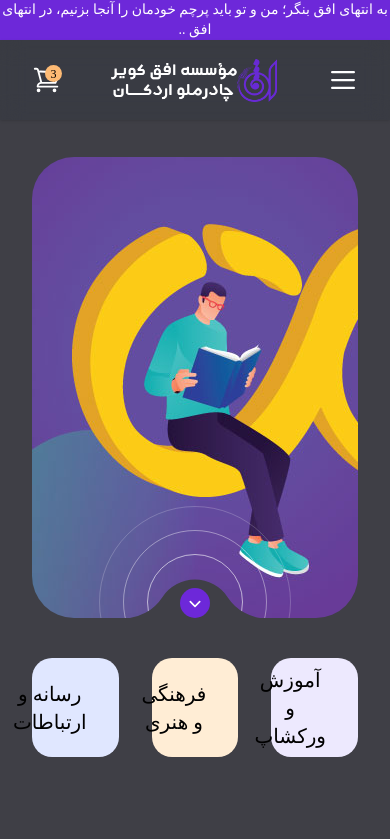
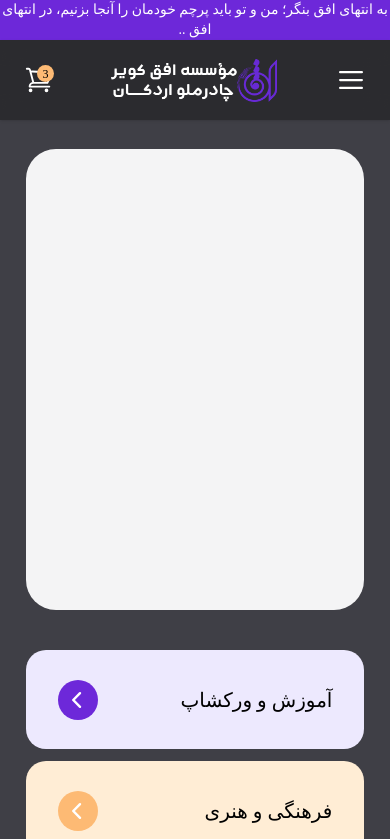
Before and after one commit to Erfanmah7/ofoghkca, a React (Vite) app: page / in a window 390 px wide. Shown: the top 839 px of the page. Built offline with nearby package versions, Linux system fonts and the light colour scheme; a web font is replaced by a local one.

Commit message:
test response

```diff
--- a/src/App.css
+++ b/src/App.css
@@ -1,6 +1,6 @@
 #root {
   margin: 0 auto;
-  padding: 2rem;
+  padding: 1.5rem;
   text-align: center;
 }
 
--- a/src/layout/Header.jsx
+++ b/src/layout/Header.jsx
@@ -191,7 +191,7 @@ function Header() {
       {/* header mobile */}
 
       <header className="inline-block md:hidden">
-        <div className="backdrop-blur-md bg-white/80 dark:bg-gray-800/15 shadow w-full h-20 flex justify-between items-center px-8">
+        <div className="backdrop-blur-md bg-white/80 dark:bg-zinc-800/80 shadow w-full h-20 flex justify-between items-center px-6">
           <div>
             <a href="#">
               <div>
--- a/src/pages/HomePage.jsx
+++ b/src/pages/HomePage.jsx
@@ -2,23 +2,23 @@ import React from "react";
 
 function HomePage() {
   return (
-    <div className="md:mt-[246px] mt-[125px] flex flex-col justify-center md:container">
+    <div className="md:mt-[246px] mt-[125px] flex flex-col justify-center container md:container">
       {/* banner */}
       <div
         href="#"
-        className="banner bg-cover bg-no-repeat relative w-full flex justify-center h-[461px] bg-zinc-100  rounded-[42px] overflow-hidden"
+        className="bg-cover bg-no-repeat md:relative w-full flex justify-center h-[461px] bg-zinc-100  md:rounded-[42px] rounded-[30px] overflow-hidden"
       >
-        <svg className="z-30 absolute -bottom-14 w-36 dark:text-zinc-700 text-white">
+        <svg className="hidden md:inline-block z-30 md:absolute -bottom-14 w-36 dark:text-zinc-700 text-white">
           <use href="#curev"></use>
         </svg>
 
-        <a href="#" className="bottom-0 absolute flex justify-center">
+        <a href="#" className="bottom-0 absolute hidden md:flex justify-center">
           <svg className="z-30 h-[30px] w-[30px] rounded-full p-1 bg-violet-700 text-white">
             <use href="#arrow-b"></use>
           </svg>
         </a>
 
-        <div className="-bottom-20 absolute z-10">
+        <div className="-bottom-20 hidden md:inline-block absolute z-10">
           <div className="circle circle-lg">
             <div className="circle circle-md">
               <div className="circle circle-sm"></div>
@@ -29,13 +29,13 @@ function HomePage() {
 
       {/* boxs */}
 
-      <div className="grid grid-cols-3 mt-10 gap-x-[33px] text-xl font-DanaMedium">
+      <div className="grid md:grid-cols-3 grid-cols-1 mt-10 gap-y-3 md:gap-x-[33px] text-xl font-DanaMedium">
         <div className="rounded-[20px]  bg-violet-100  h-[99px] flex justify-between items-center px-8">
           <svg className="z-30 h-14 w-14 p-1 md:inline-block hidden">
             <use href="#education"></use>
           </svg>
           <h3>آموزش و ورکشاپ</h3>
-          <a href="#" className="md:inline-block hidden">
+          <a href="#">
             <svg className="z-30 h-10 w-10 rounded-full p-1 bg-violet-700 text-white rotate-90">
               <use href="#arrow-b"></use>
             </svg>
@@ -47,7 +47,7 @@ function HomePage() {
             <use href="#art"></use>
           </svg>
           <h3>فرهنگی و هنری</h3>
-          <a href="#" className="md:inline-block hidden">
+          <a href="#">
             <svg className="z-30 h-10 w-10 rounded-full p-1 bg-orange-300 text-white rotate-90">
               <use href="#arrow-b"></use>
             </svg>
@@ -59,7 +59,7 @@ function HomePage() {
             <use href="#media"></use>
           </svg>
           <h3>رسانه و ارتباطات</h3>
-          <a href="#" className="md:inline-block hidden">
+          <a href="#">
             <svg className="z-30 h-10 w-10 rounded-full p-1 bg-indigo-400 text-white rotate-90">
               <use href="#arrow-b"></use>
             </svg>
--- a/tailwind.config.js
+++ b/tailwind.config.js
@@ -20,7 +20,7 @@ export default {
       container: {
         center: true,
         padding: {
-          DEFAULT: "1rem",
+          DEFAULT: "0.1rem",
           md: "4rem",
         },
       },
```
